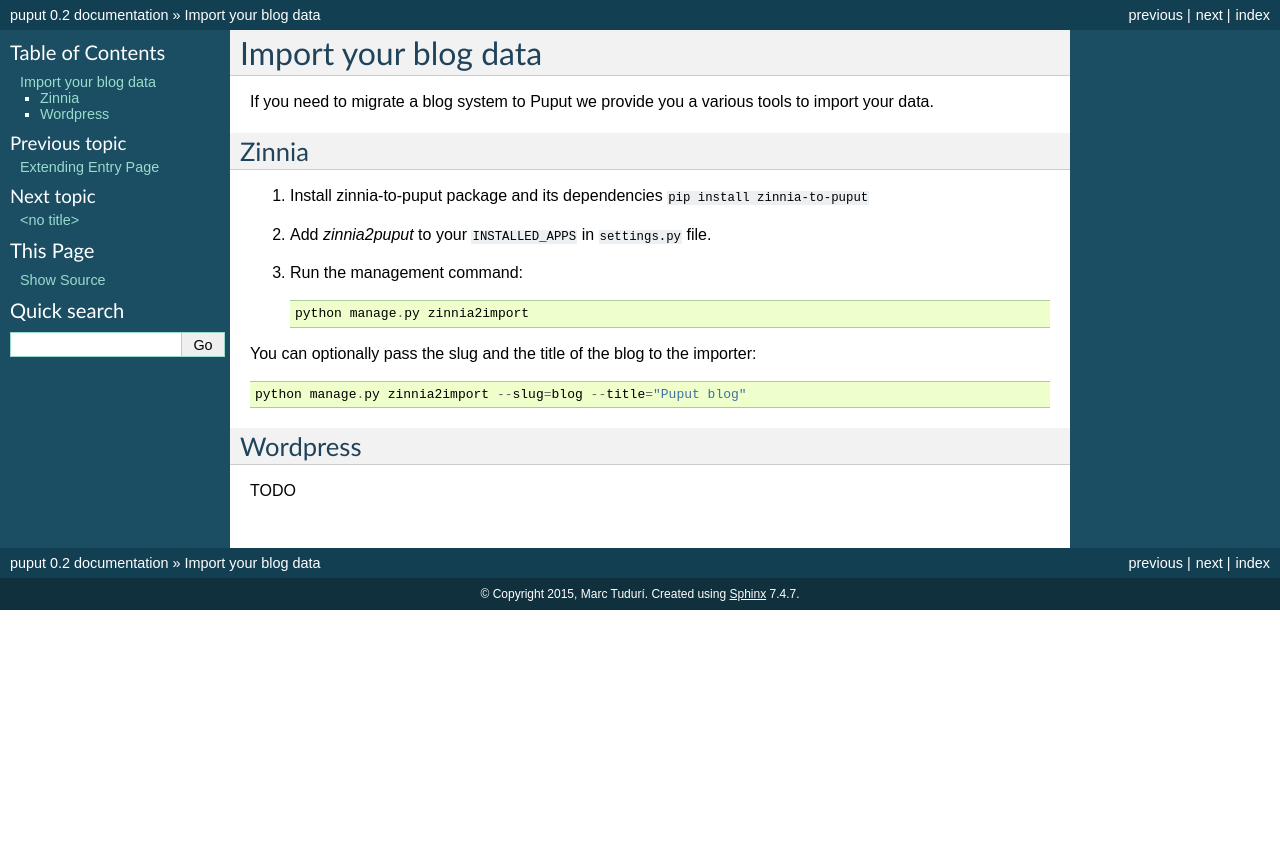
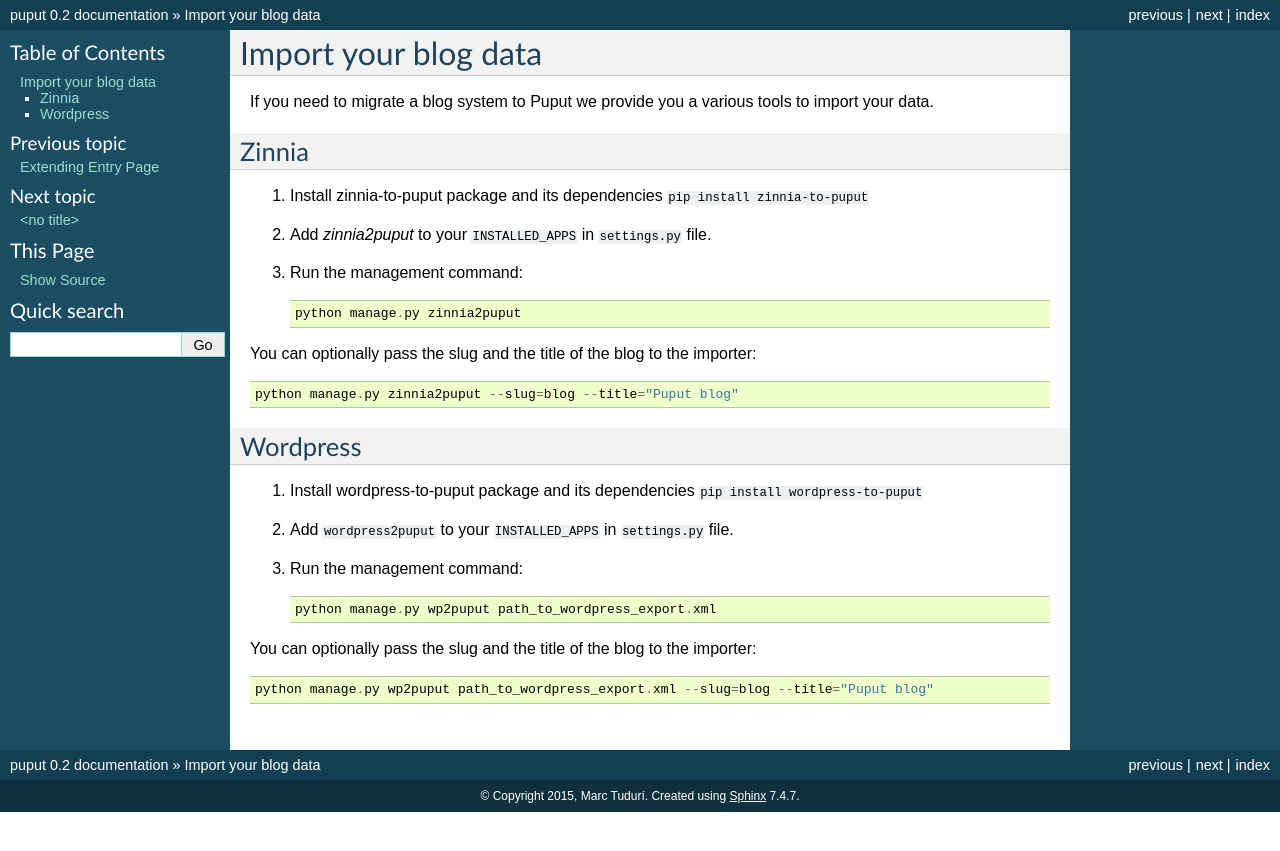
Before and after one commit to APSL/puput, a Sphinx documentation site: the page built from docs/importers.rst, in a window 1280 px wide. Shown: the top 851 px of the page. Built offline with Sphinx 7.4.7, drawn with Linux system fonts in a browser that asks for light colours.

Commit message:
Update documentation on importers

```diff
--- a/docs/importers.rst
+++ b/docs/importers.rst
@@ -9,12 +9,19 @@
 2. Add `zinnia2puput` to your :code:`INSTALLED_APPS` in :file:`settings.py` file.
 3. Run the management command::
 
-    python manage.py zinnia2import
+    python manage.py zinnia2puput
+You can optionally pass the slug and the title of the blog to the importer::
+
+    python manage.py zinnia2puput --slug=blog --title="Puput blog"
+
+Wordpress
+---------
+1. Install wordpress-to-puput package and its dependencies :code:`pip install wordpress-to-puput`
+2. Add :code:`wordpress2puput` to your :code:`INSTALLED_APPS` in :code:`settings.py` file.
+3. Run the management command::
+
+    python manage.py wp2puput path_to_wordpress_export.xml
 
 You can optionally pass the slug and the title of the blog to the importer::
 
-    python manage.py zinnia2import --slug=blog --title="Puput blog"
-
-Wordpress
----------
-TODO
+    python manage.py wp2puput path_to_wordpress_export.xml --slug=blog --title="Puput blog"
```
